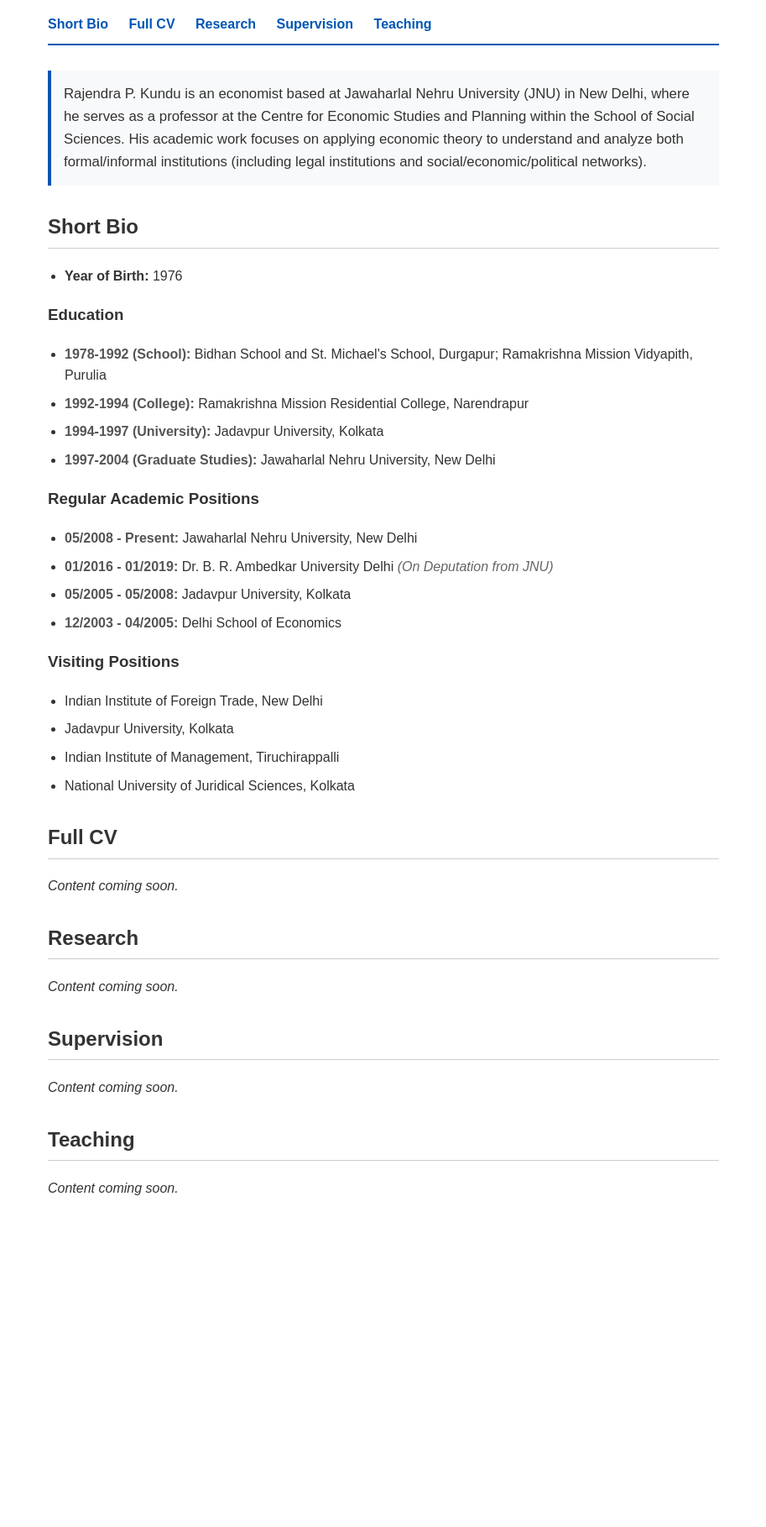
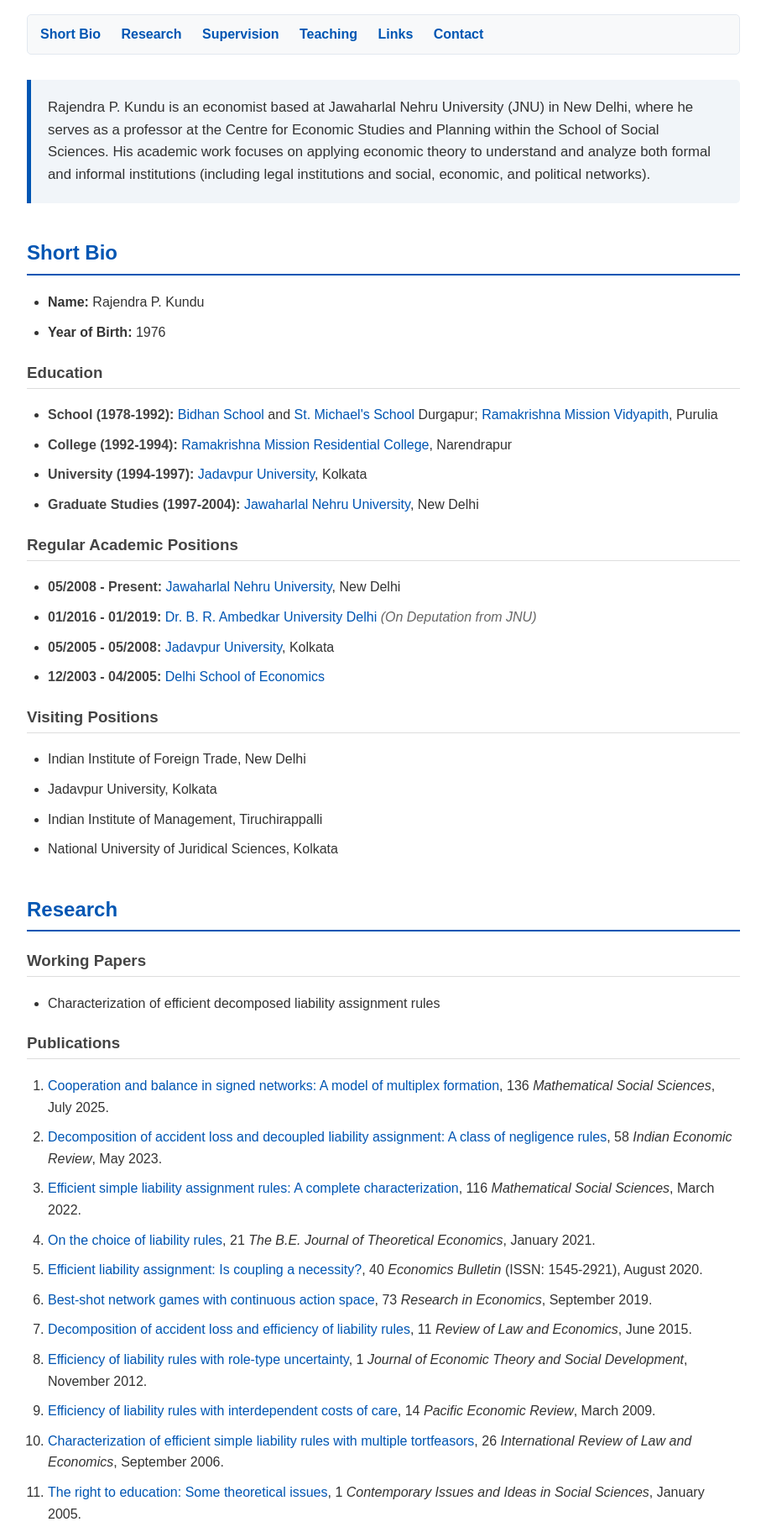
Before and after one commit to rpkundu/rpkundu, a plain HTML site: page index.html in a window 1280 px wide. Shown: the part 130-1948 px from the top of the page at 84% size, without its empty margins (183-1096 px from the left). Before the commit the page ends 1594 px from the top, so only its background shows below. Drawn offline with Linux system fonts and the light colour scheme.

Commit message:
Update index.html

```diff
--- a/index.html
+++ b/index.html
@@ -8,7 +8,7 @@
         body {
             font-family: Arial, sans-serif;
             line-height: 1.6;
-            max-width: 800px;
+            max-width: 850px;
             margin: 0 auto;
             padding: 20px;
             color: #333;
@@ -18,14 +18,20 @@
             margin-bottom: 5px;
         }
         .title-sub {
-            font-size: 1.12rem;
-            color: #666;
+            font-size: 1.15rem;
+            color: #555;
             margin-bottom: 20px;
+            font-weight: bold;
         }
         nav {
-            border-bottom: 2px solid #0056b3;
-            padding-bottom: 10px;
+            background-color: #f8f9fa;
+            padding: 10px 15px;
+            border-radius: 5px;
+            border: 1px solid #e2e8f0;
             margin-bottom: 30px;
+            position: sticky;
+            top: 0;
+            z-index: 100;
         }
         nav a {
             text-decoration: none;
@@ -37,20 +43,26 @@
             text-decoration: underline;
         }
         h2 {
-            color: #333;
-            margin-top: 30px;
-            border-bottom: 1px solid #ccc;
+            color: #0056b3;
+            margin-top: 40px;
+            border-bottom: 2px solid #0056b3;
             padding-bottom: 5px;
         }
-        ul {
-            padding-left: 20px;
+        h3 {
+            color: #444;
+            margin-top: 20px;
+            border-bottom: 1px solid #ddd;
+            padding-bottom: 3px;
+        }
+        ul, ol {
+            padding-left: 25px;
         }
         li {
-            margin-bottom: 8px;
+            margin-bottom: 10px;
         }
         .date {
             font-weight: bold;
-            color: #555;
+            color: #444;
         }
         .note {
             font-style: italic;
@@ -58,10 +70,24 @@
         }
         .intro-text {
             font-size: 1.05rem;
-            background-color: #f8f9fa;
+            background-color: #f1f5f9;
+            padding: 20px;
+            border-left: 5px solid #0056b3;
+            border-radius: 0 5px 5px 0;
+            margin-bottom: 30px;
+        }
+        a {
+            color: #0056b3;
+            text-decoration: none;
+        }
+        a:hover {
+            text-decoration: underline;
+        }
+        .contact-box {
+            background-color: #fafafa;
             padding: 15px;
-            border-left: 4px solid #0056b3;
-            margin-bottom: 30px;
+            border: 1px dashed #ccc;
+            border-radius: 5px;
         }
     </style>
 </head>
@@ -70,40 +96,42 @@
     <h1>Rajendra P. Kundu</h1>
     <div class="title-sub">Professor, Centre for Economic Studies and Planning (CESP), JNU</div>
 
-    <!-- Navigation Menu for your GitHub Page -->
+    <!-- Navigation Menu -->
     <nav>
         <a href="#bio">Short Bio</a>
-        <a href="#cv">Full CV</a>
         <a href="#research">Research</a>
         <a href="#supervision">Supervision</a>
         <a href="#teaching">Teaching</a>
+        <a href="#links">Links</a>
+        <a href="#contact">Contact</a>
     </nav>
 
     <!-- Introduction Section -->
     <p class="intro-text">
-        Rajendra P. Kundu is an economist based at Jawaharlal Nehru University (JNU) in New Delhi, where he serves as a professor at the Centre for Economic Studies and Planning within the School of Social Sciences. His academic work focuses on applying economic theory to understand and analyze both formal/informal institutions (including legal institutions and social/economic/political networks).
+        Rajendra P. Kundu is an economist based at Jawaharlal Nehru University (JNU) in New Delhi, where he serves as a professor at the Centre for Economic Studies and Planning within the School of Social Sciences. His academic work focuses on applying economic theory to understand and analyze both formal and informal institutions (including legal institutions and social, economic, and political networks).
     </p>
 
     <!-- Short Bio Section -->
     <h2 id="bio">Short Bio</h2>
     <ul>
+        <li><strong>Name:</strong> Rajendra P. Kundu</li>
         <li><strong>Year of Birth:</strong> 1976</li>
     </ul>
 
     <h3>Education</h3>
     <ul>
-        <li><span class="date">1978-1992 (School):</span> Bidhan School and St. Michael's School, Durgapur; Ramakrishna Mission Vidyapith, Purulia</li>
-        <li><span class="date">1992-1994 (College):</span> Ramakrishna Mission Residential College, Narendrapur</li>
-        <li><span class="date">1994-1997 (University):</span> Jadavpur University, Kolkata</li>
-        <li><span class="date">1997-2004 (Graduate Studies):</span> Jawaharlal Nehru University, New Delhi</li>
+        <li><span class="date">School (1978-1992):</span> <a href="https://bidhanschool.com" target="_blank">Bidhan School</a> and <a href="https://stmichaelsschooldgp.in" target="_blank">St. Michael's School</a> Durgapur; <a href="https://rkmvp.org" target="_blank">Ramakrishna Mission Vidyapith</a>, Purulia</li>
+        <li><span class="date">College (1992-1994):</span> <a href="https://rkmrc.in" target="_blank">Ramakrishna Mission Residential College</a>, Narendrapur</li>
+        <li><span class="date">University (1994-1997):</span> <a href="https://jadavpuruniversity.in" target="_blank">Jadavpur University</a>, Kolkata</li>
+        <li><span class="date">Graduate Studies (1997-2004):</span> <a href="https://www.jnu.ac.in" target="_blank">Jawaharlal Nehru University</a>, New Delhi</li>
     </ul>
 
     <h3>Regular Academic Positions</h3>
     <ul>
-        <li><span class="date">05/2008 - Present:</span> Jawaharlal Nehru University, New Delhi</li>
-        <li><span class="date">01/2016 - 01/2019:</span> Dr. B. R. Ambedkar University Delhi <span class="note">(On Deputation from JNU)</span></li>
-        <li><span class="date">05/2005 - 05/2008:</span> Jadavpur University, Kolkata</li>
-        <li><span class="date">12/2003 - 04/2005:</span> Delhi School of Economics</li>
+        <li><span class="date">05/2008 - Present:</span> <a href="https://www.jnu.ac.in" target="_blank">Jawaharlal Nehru University</a>, New Delhi</li>
+        <li><span class="date">01/2016 - 01/2019:</span> <a href="https://aud.delhi.gov.in" target="_blank">Dr. B. R. Ambedkar University Delhi</a> <span class="note">(On Deputation from JNU)</span></li>
+        <li><span class="date">05/2005 - 05/2008:</span> <a href="https://jadavpuruniversity.in" target="_blank">Jadavpur University</a>, Kolkata</li>
+        <li><span class="date">12/2003 - 04/2005:</span> <a href="http://econdse.org" target="_blank">Delhi School of Economics</a></li>
     </ul>
 
     <h3>Visiting Positions</h3>
@@ -114,18 +142,54 @@
         <li>National University of Juridical Sciences, Kolkata</li>
     </ul>
 
-    <!-- Placeholder Sections for Content Expansion -->
-    <h2 id="cv">Full CV</h2>
-    <p><em>Content coming soon.</em></p>
+    <!-- Research Section -->
+    <h2 id="research">Research</h2>
+    <h3>Working Papers</h3>
+    <ul>
+        <li>Characterization of efficient decomposed liability assignment rules</li>
+    </ul>
 
-    <h2 id="research">Research</h2>
-    <p><em>Content coming soon.</em></p>
+    <h3>Publications</h3>
+    <ol>
+        <li><a href="https://doi.org/10.1016/j.mathsocsci.2025.102430" target="_blank">Cooperation and balance in signed networks: A model of multiplex formation</a>, 136 <em>Mathematical Social Sciences</em>, July 2025.</li>
+        <li><a href="https://doi.org/10.1007/s41775-022-00144-x" target="_blank">Decomposition of accident loss and decoupled liability assignment: A class of negligence rules</a>, 58 <em>Indian Economic Review</em>, May 2023.</li>
+        <li><a href="https://doi.org/10.1016/j.mathsocsci.2021.12.007" target="_blank">Efficient simple liability assignment rules: A complete characterization</a>, 116 <em>Mathematical Social Sciences</em>, March 2022.</li>
+        <li><a href="https://doi.org/10.1515/bejte-2019-0160" target="_blank">On the choice of liability rules</a>, 21 <em>The B.E. Journal of Theoretical Economics</em>, January 2021.</li>
+        <li><a href="http://www.accessecon.com/Pubs/EB/2020/Volume40/EB-20-V40-I3-P208.pdf" target="_blank">Efficient liability assignment: Is coupling a necessity?</a>, 40 <em>Economics Bulletin</em> (ISSN: 1545-2921), August 2020.</li>
+        <li><a href="https://doi.org/10.1016/j.rie.2019.07.003" target="_blank">Best-shot network games with continuous action space</a>, 73 <em>Research in Economics</em>, September 2019.</li>
+        <li><a href="https://doi.org" target="_blank">Decomposition of accident loss and efficiency of liability rules</a>, 11 <em>Review of Law and Economics</em>, June 2015.</li>
+        <li><a href="https://dx.doi.org/10.2139/ssrn.1687507" target="_blank">Efficiency of liability rules with role-type uncertainty</a>, 1 <em>Journal of Economic Theory and Social Development</em>, November 2012.</li>
+        <li><a href="https://doi.org/10.1111/j.1468-0106.2009.00436.x" target="_blank">Efficiency of liability rules with interdependent costs of care</a>, 14 <em>Pacific Economic Review</em>, March 2009.</li>
+        <li><a href="https://doi.org/10.1016/j.irle.2006.11.009" target="_blank">Characterization of efficient simple liability rules with multiple tortfeasors</a>, 26 <em>International Review of Law and Economics</em>, September 2006.</li>
+        <li><a href="https://ssrn.com/abstract=1687208" target="_blank">The right to education: Some theoretical issues</a>, 1 <em>Contemporary Issues and Ideas in Social Sciences</em>, January 2005.</li>
+    </ol>
 
+    <!-- Supervision Section -->
     <h2 id="supervision">Supervision</h2>
-    <p><em>Content coming soon.</em></p>
+    <p>The following is a list of individuals who have completed or are pursuing their PhD work under my guidance:</p>
+    <ol>
+        <li><strong>Rupali Sharma</strong> - Consistency conditions for rational choice (2019)</li>
+        <li><strong>Siddhi Gyan Pandey</strong> - Networked interactions and strategic decision making (2019)</li>
+        <li><strong>Harshil Kaur</strong> - Liability Assignment: Decoupling and Economic Efficiency (2020)</li>
+        <li><strong>Benhur Ruqsana</strong> - Communication in Networks: An Economic Analysis (2025)</li>
+        <li><strong>Adrita Banerjee</strong> - Impact of Product-Process Standards on India’s trade, 2000-2020 (2025)</li>
+        <li><strong>Suranjana Roy</strong> - Institutions and economic efficiency: a game theoretic analysis</li>
+        <li>Parvathi Vijayan</li>
+        <li>Akashdeep</li>
+        <li>Mohammed Javead C. P.</li>
+    </ol>
 
+    <!-- Teaching Section -->
     <h2 id="teaching">Teaching</h2>
-    <p><em>Content coming soon.</em></p>
+    <p>I teach the following two elective courses for final-year M.A. students:</p>
+    <ul>
+        <li><strong>Introduction to Networks: Theory and Applications</strong> [Monsoon Semester]</li>
+        <li><strong>Law and Economics</strong> [Winter Semester]</li>
+    </ul>
 
-</body>
-</html>
+    <p>In the past, I have taught the following courses:</p>
+    <ul>
+        <li><strong>Mathematical Methods in Economics</strong> <span class="note">[Core course for M.A. Economics at CESP]</span> (2008-2014)</li>
+        <li><strong>Microeconomics - I</strong> <span class="note">[Core course for B.A. Economics (H) at Jadavpur University]</span> (2005-2007)</li>
+        <li><strong>Microeconomics - II</strong> <span class="note">[Core course for B.A. Economics (H) at Ambedkar University Delhi]</span> (2016-2017)</li>
+        <li><strong>Development Economics</strong> <span class="note">[Core course for B.A. Economics (H) at Jadavpur University]</span> (2006-2007)</li>
```
